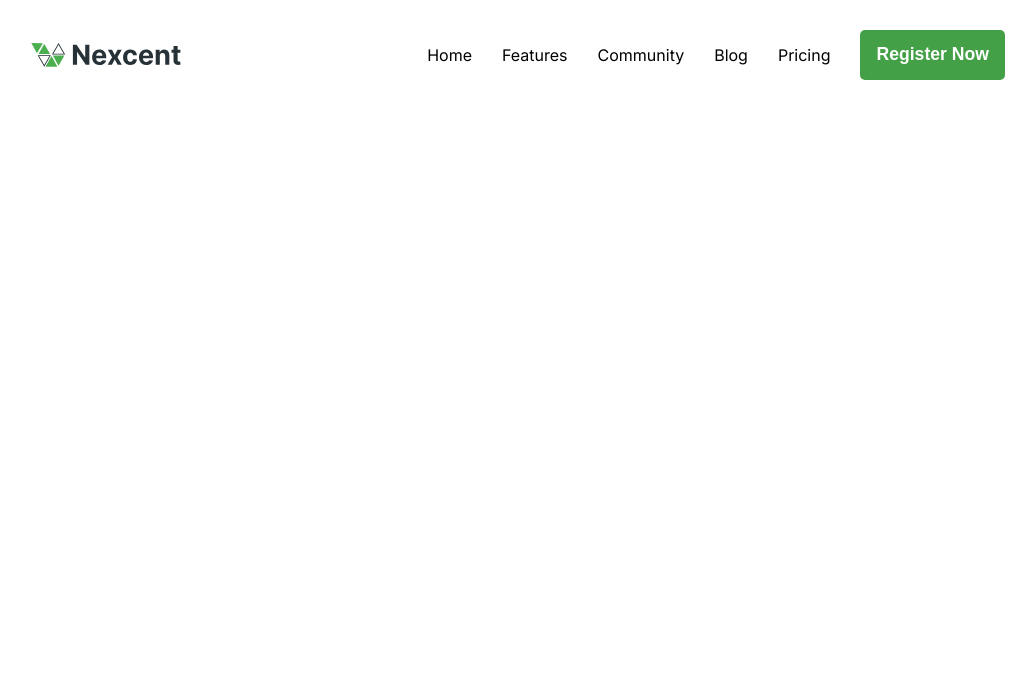
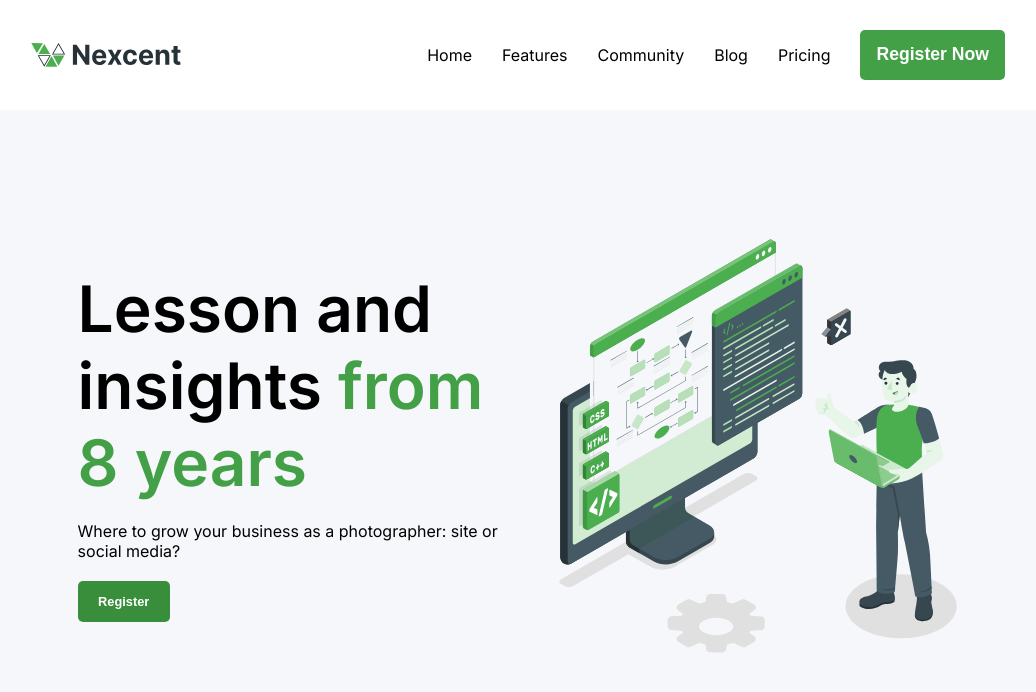
Before and after one commit to varspijoyan/nexcent-website-project, a React (Create React App) app in the folder project/: page / in a window 1280 px wide. Shown: the top 692 px of the page, without its empty margins (122-1158 px from the left). Built offline with nearby package versions, Linux system fonts and the light colour scheme.

Commit message:
Added 'main' section

```diff
--- a/project/src/App.css
+++ b/project/src/App.css
@@ -40,4 +40,5 @@ body {
     display: flex;
     flex-direction: column;
     font-family: var(--inter-font);
+    overflow-x: hidden;
 }
--- a/project/src/App.js
+++ b/project/src/App.js
@@ -1,10 +1,11 @@
 import './App.css';
 import Header from './components/header/Header';
-
+import MainPage from "./pages/MainPage"
 function App() {
   return (
     <>
       <Header />
+      <MainPage />
     </>
   );
 }
--- /dev/null
+++ b/project/src/components/main-section/MainSection.jsx
@@ -0,0 +1,17 @@
+import styles from "../../styles/MainSection.module.css";
+import image from "../../assets/images/Illustration.svg"
+export default function MainSection() {
+    return (
+        <div className={styles.container}>
+            <main className={styles.mainSection}>
+                <div className={styles.textContainer}>
+                    <h1 className={styles.title}>Lesson and insights <span className={styles.highlight}>from 8 years</span></h1>
+                    <p className={styles.description}>Where to grow your business as a photographer: site or social media?</p>
+                    <button className={styles.btn}>Register</button>
+                </div>
+                <img src={image} alt="image" />
+            </main>
+
+        </div>
+    )
+}
--- a/project/src/pages/MainPage.jsx
+++ b/project/src/pages/MainPage.jsx
@@ -1,6 +1,9 @@
+import MainSection from "../components/main-section/MainSection";
+
 export default function MainPage() {
     return (
         <>
+            <MainSection />
         </>
     );
 }
--- /dev/null
+++ b/project/src/styles/MainSection.module.css
@@ -0,0 +1,69 @@
+.container {
+    display: flex;
+    justify-content: center;
+    align-items: center;
+    margin: 0 auto;
+}
+
+.mainSection {
+    margin-top: 106px;
+    width: 100%;
+    height: 85vh;
+    background-color: var(--neutral-silver-color);
+    display: flex;
+    justify-content: center;
+    align-items: center;
+    gap: 20px;
+}
+
+.textContainer {
+    width: 36vw;
+    display: flex;
+    flex-direction: column;
+    align-items: flex-start;
+    gap: 20px;
+}
+
+.title {
+    font-size: 8vmin;
+    font-weight: 600;
+}
+
+.highlight {
+    color: var(--green-color-shade-1);
+}
+
+.description {
+    font-size: 2vmin;
+}
+
+.btn {
+    padding: 1vw 1.6vw;
+    font-size: 1vw;
+    font-weight: 600;
+    border: none;
+    border-radius: 5px;
+    background-color: var(--green-color-shade-2);
+    color: white;
+    cursor: pointer;
+}
+
+img {
+    width: 50vmin;
+}
+
+@media screen and (max-width: 991px) {
+    .title {
+        text-align: left;
+    }
+
+    .mainSection {
+        flex-direction: column;
+        padding-bottom: 500px;
+        padding-top: 300px;
+    }
+
+    .textContainer {
+        margin-top: 200px;
+    }
+}
```
